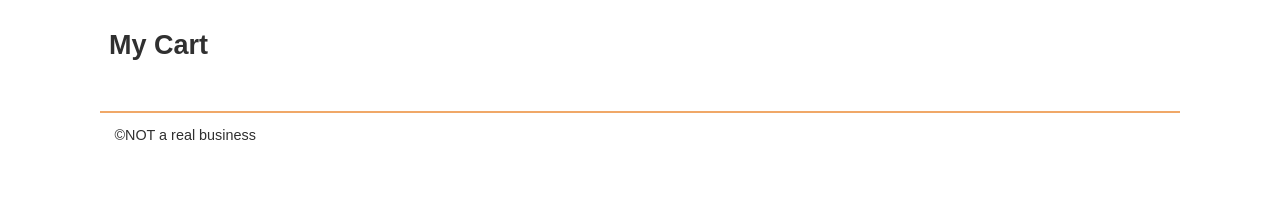
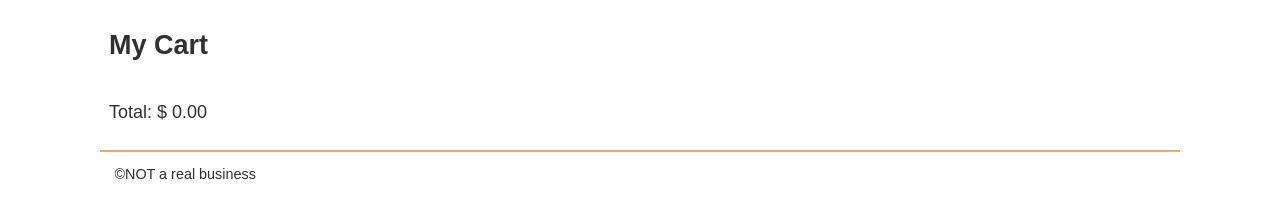
Before and after one commit to pbabcock-byu/WDD330_sleepoutside, a website: page src/cart/index.html in a window 1280 px wide. Shown: the part 63-280 px from the top of the page. Drawn offline with Linux system fonts and the light colour scheme; files whose address does not match are found by name.

Commit message:
Week 4 Individual Activity added Total$ in Cart

```diff
--- a/src/cart/index.html
+++ b/src/cart/index.html
@@ -21,6 +21,12 @@
         <h2>My Cart</h2>
 
         <ul class="product-list"></ul>
+
+        <!-- Added for total-->
+        <div class="total hide list-footer">
+          <p>Total: <span class="cartTotal list-total"></span></p>
+        </div>
+
       </section>
     </main>
 
--- a/src/js/cart.js
+++ b/src/js/cart.js
@@ -15,8 +15,10 @@ function updateCartItemCount() {
   const cartItems = getLocalStorage("so-cart");
   const cartItemCount = cartItems.length;
   const cartItemCountElement = document.getElementById("cartItemCount");
+  updateCartTotal()
   if (cartItemCountElement != null) {
     cartItemCountElement.textContent = cartItemCount;
+
   }
 }
 
@@ -27,6 +29,39 @@ function updateCartItemCount() {
 // cartItemCountElement.textContent = cartItemCount;
 // }
 //}
+
+
+// Function to sum up all 'FinalPrice'
+function sumFinalPrices() {
+  let totalSum = 0;
+  let jsonString = localStorage.getItem('so-cart');
+
+  if (jsonString) {
+      let itemsArray = JSON.parse(jsonString);
+      itemsArray.forEach(item => {
+          if (item.FinalPrice) {
+              totalSum += item.FinalPrice;
+          }
+      });
+  }
+  return totalSum;
+}
+
+// Function to update the total in the DOM
+function updateCartTotal() {
+  // Get the total sum
+  let total = sumFinalPrices();
+
+  // Find the span element where the total should be displayed
+  let cartTotalElement = document.querySelector(".cartTotal");
+
+  if (cartTotalElement) {
+      cartTotalElement.innerText = "$ " + total.toFixed(2); // Format the total to 2 decimal places
+  }
+}
+
+
+
 
 function renderCartContents() {
   const cartItems = getLocalStorage("so-cart");
```
